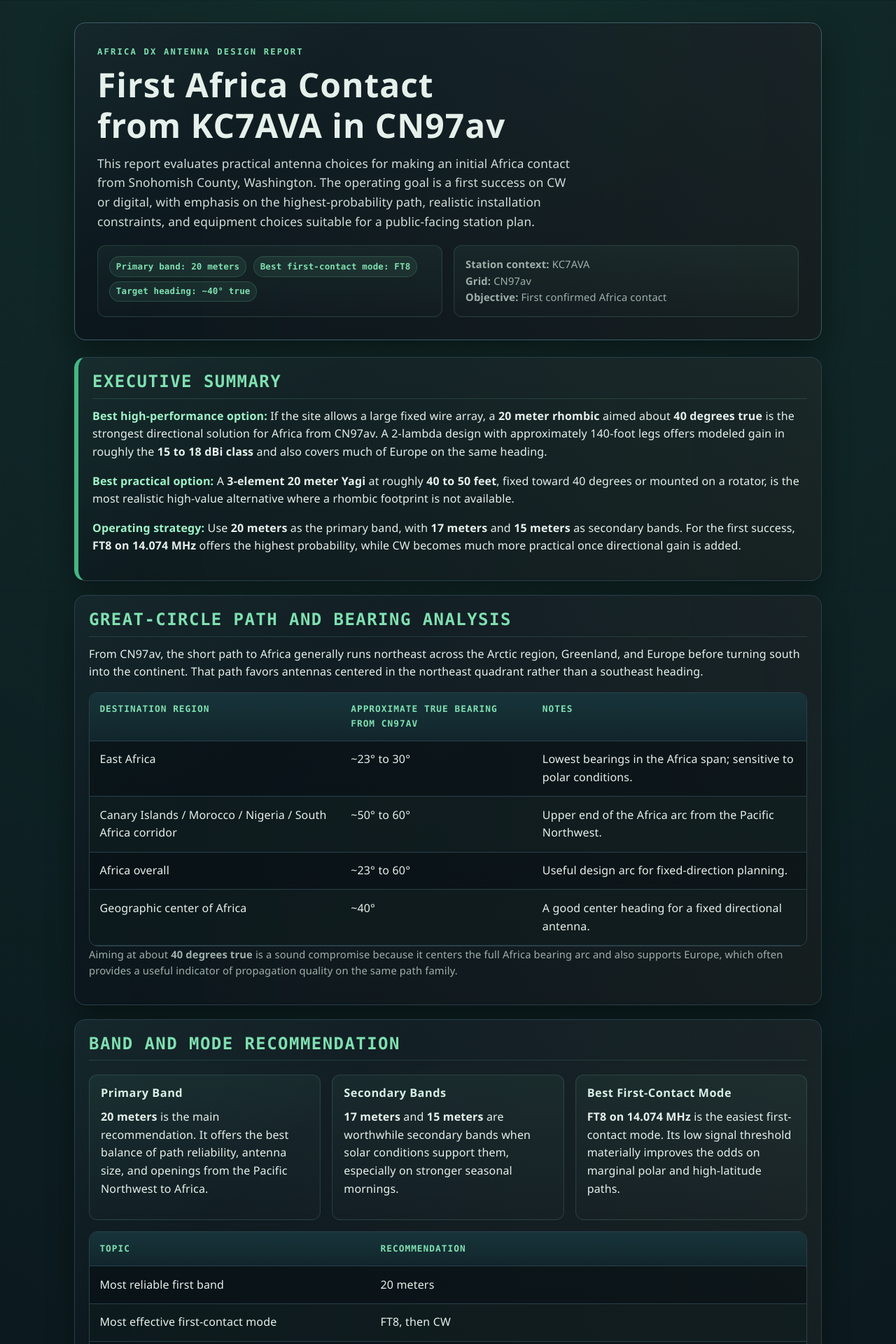
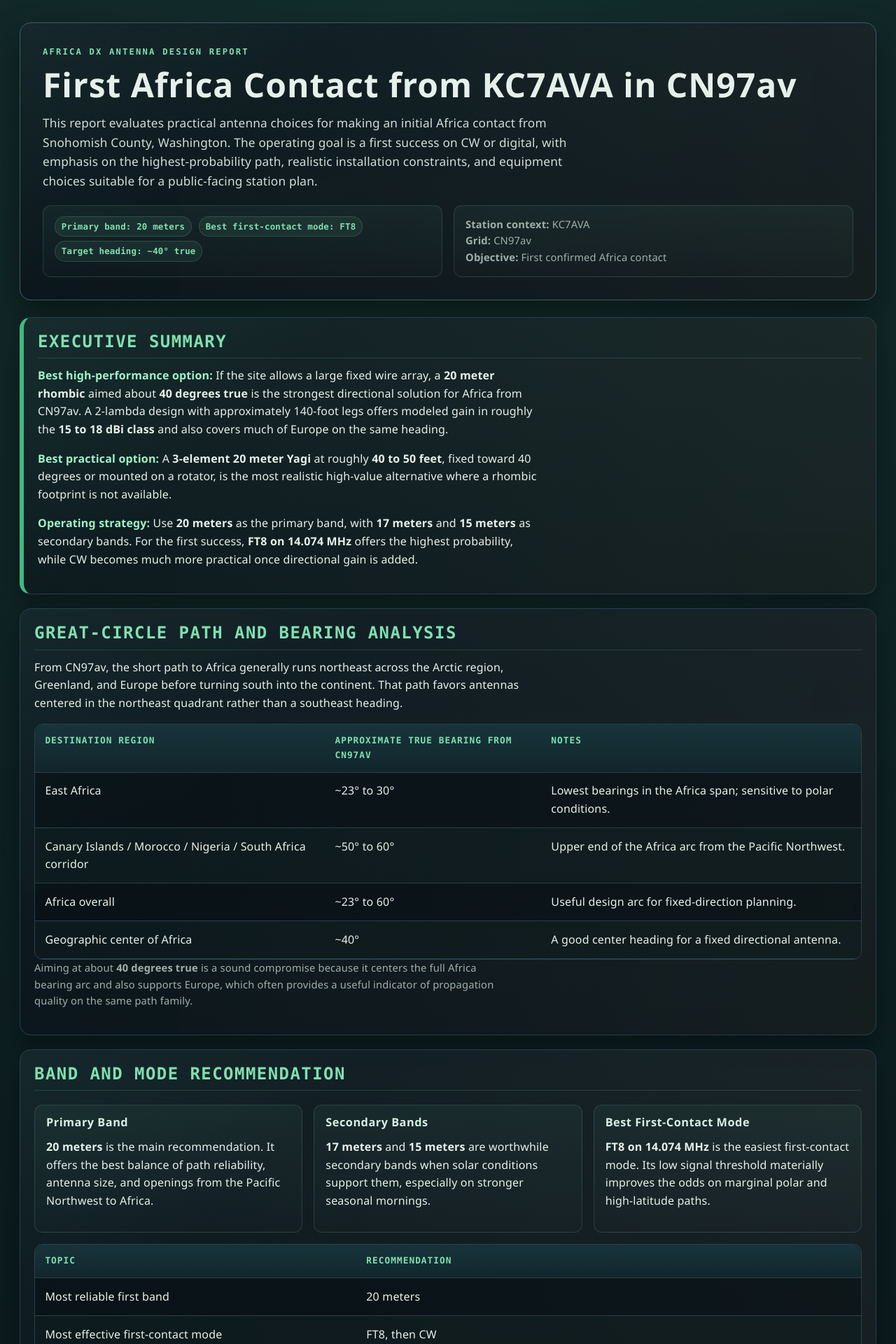
Before and after one commit to Treit/treit.github.io, a Jekyll site: the page misc/radio/africa-dx-antenna-report.html, which Jekyll copies as it is, in a window 1280 px wide. Shown: the top 1920 px of the page at 70% size. Built offline with Jekyll 4.4.1, drawn with Linux system fonts in a browser that asks for light colours.

Commit message:
Widen radio report layout

```diff
--- a/misc/radio/africa-dx-antenna-report.html
+++ b/misc/radio/africa-dx-antenna-report.html
@@ -43,9 +43,9 @@
     opacity: 0.32;
   }
   .page {
-    max-width: 1100px;
+    max-width: 1380px;
     margin: 0 auto;
-    padding: 2rem 1rem 3rem;
+    padding: 2rem clamp(1rem, 2.2vw, 1.75rem) 3rem;
     position: relative;
     z-index: 1;
   }
@@ -106,10 +106,19 @@
     letter-spacing: 0.03em;
   }
   p { margin: 0 0 1rem; }
+  .hero > p,
+  .card > p,
+  .callout > p,
+  .card > ul,
+  .card > ol,
+  .callout > ul,
+  .callout > ol {
+    max-width: 78ch;
+  }
   .lead {
     font-size: 1.08rem;
     color: #d1ddd8;
-    max-width: 70ch;
+    max-width: 76ch;
   }
   .grid {
     display: grid;
@@ -203,13 +212,14 @@
   }
   .diagram {
     margin: 1.25rem 0 0;
-    padding: 1rem;
+    padding: clamp(0.75rem, 0.9vw, 1rem);
     background: linear-gradient(180deg, rgba(7, 14, 18, 0.8) 0%, rgba(4, 10, 13, 0.92) 100%);
     border: 1px solid var(--line);
     border-radius: 16px;
   }
   .diagram svg {
     width: 100%;
+    max-width: 100%;
     height: auto;
     display: block;
     background: #eff5ef;
@@ -218,6 +228,13 @@
   }
   .diagram figcaption {
     margin-top: 0.75rem;
+    max-width: 96ch;
+  }
+  @media (min-width: 1100px) {
+    .diagram {
+      margin-left: -0.25rem;
+      margin-right: -0.25rem;
+    }
   }
   footer {
     padding: 1rem 1.25rem;
```
